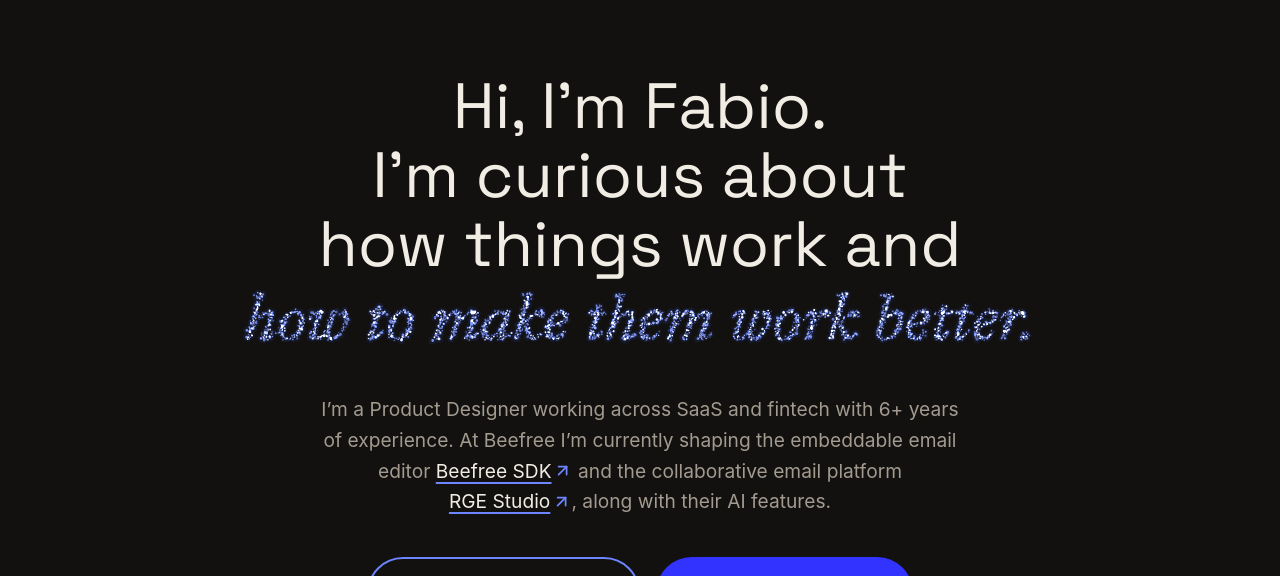
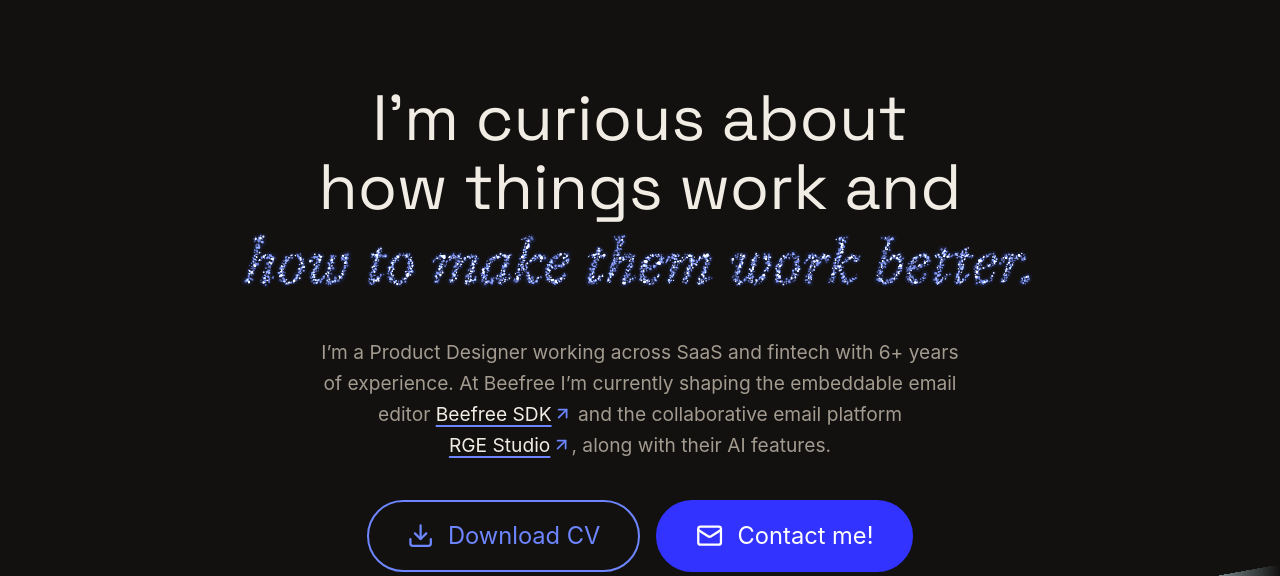
Before and after one commit to fmojetta/portfolio, a plain HTML site: page index.html in a window 1280 px wide. Shown: the top 576 px of the page. Drawn offline with Linux system fonts and the light colour scheme.

Commit message:
Hero: drop the greeting line

```diff
--- a/index.html
+++ b/index.html
@@ -32,7 +32,6 @@
 
     <div class="hero__content">
       <h1 class="hero__title">
-        <span class="hero__line">Hi, I&rsquo;m Fabio.</span>
         <span class="hero__line">I&rsquo;m curious about how things work and</span>
         <!-- particle phrases, cycled by js/hero.js; the text below is the static fallback -->
         <span class="hero__slot" id="heroSlot" data-stages="how to make them work better.|what we could build differently.|how ideas become reality.|what&rsquo;s possible with technology."><span class="hero__crisp" id="heroCrisp">how ideas become reality.</span></span>
```
